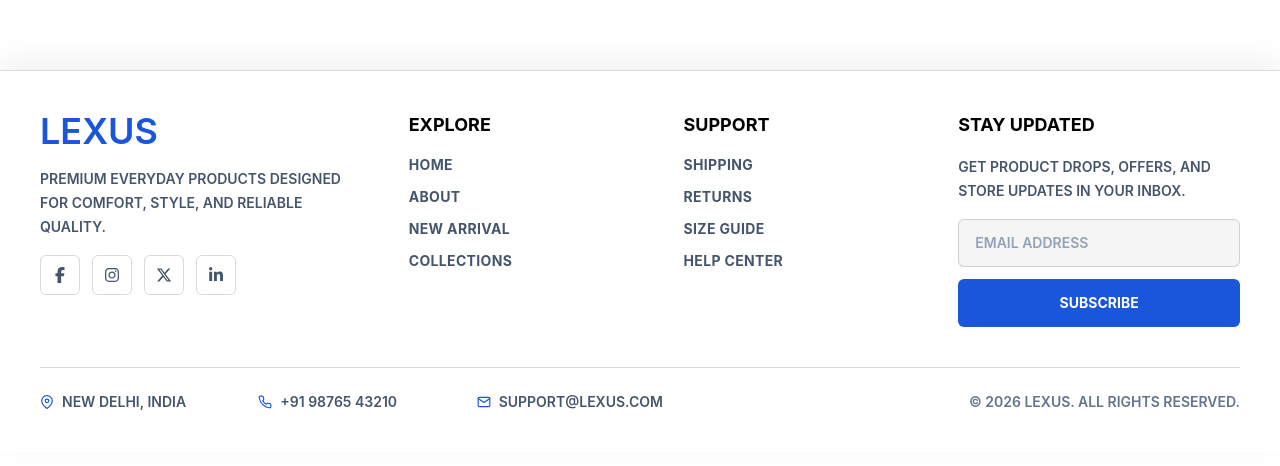
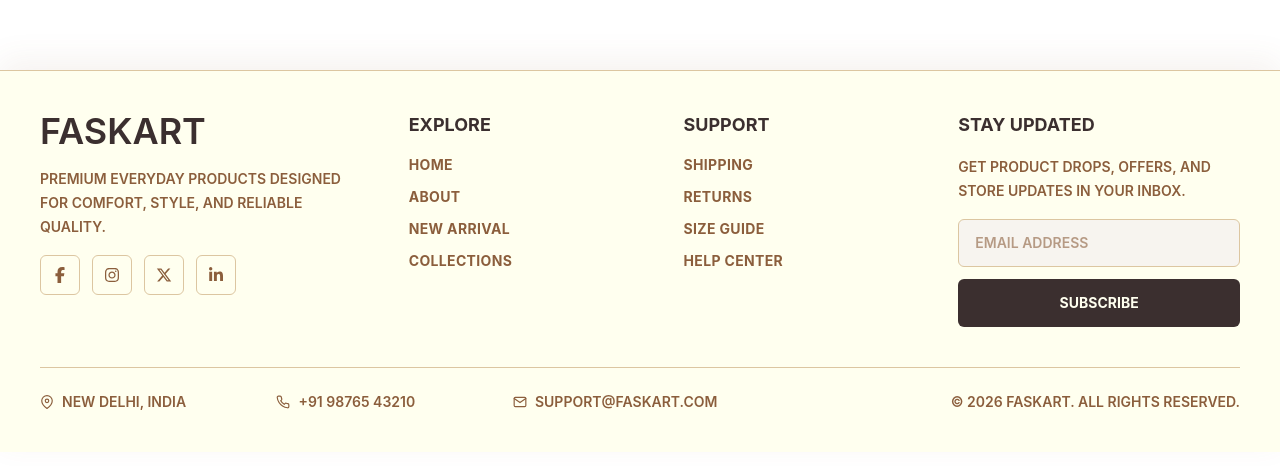
Before and after one commit to paulsp01/Faskart-website, a React (Vite) app: page /new-arrival in a window 1280 px wide. Shown: the part 577-1043 px from the top of the page. Built offline with nearby package versions, Linux system fonts and the light colour scheme; no server answers.

Commit message:
updated some pages

```diff
--- a/src/components/Footer.jsx
+++ b/src/components/Footer.jsx
@@ -1,43 +1,53 @@
 import { NavLink, Link } from "react-router-dom";
-import { FaFacebookF, FaInstagram, FaLinkedinIn, FaXTwitter } from "react-icons/fa6";
+import {
+  FaFacebookF,
+  FaInstagram,
+  FaLinkedinIn,
+  FaXTwitter,
+} from "react-icons/fa6";
 import { FiMail, FiMapPin, FiPhone } from "react-icons/fi";
 
 const Footer = () => {
   return (
-    <footer className="mt-16 border-t border-black/15 bg-white px-6 py-10 shadow-[0_-10px_30px_rgba(15,23,42,0.06)] sm:px-10">
+    <footer className="mt-16 border-t border-[#DCC6A1] bg-[#FFFFEF] px-6 py-10 shadow-[0_-10px_30px_rgba(139,94,60,0.08)] sm:px-10">
       <div className="mx-auto grid max-w-7xl grid-cols-1 gap-10 lg:grid-cols-[1.4fr_1fr_1fr_1.2fr]">
         <section className="flex flex-col gap-4">
-          <h2 className="text-4xl font-semibold uppercase text-[#1A56DB]">
-            lexus
+          <h2 className="text-4xl font-semibold uppercase text-[#3B2F2F]">
+            FASKART
           </h2>
-          <p className="max-w-sm text-sm font-semibold uppercase leading-6 text-slate-600">
+
+          <p className="max-w-sm text-sm font-semibold uppercase leading-6 text-[#8B5E3C]">
             Premium everyday products designed for comfort, style, and reliable
             quality.
           </p>
+
           <div className="flex items-center gap-3">
             <Link
-              className="flex h-10 w-10 items-center justify-center rounded-md border border-black/15 text-slate-600 transition-colors duration-200 hover:border-[#1A56DB] hover:bg-[#1A56DB] hover:text-white"
+              className="flex h-10 w-10 items-center justify-center rounded-md border border-[#DCC6A1] text-[#8B5E3C] transition-colors duration-200 hover:border-[#3B2F2F] hover:bg-[#3B2F2F] hover:text-[#FFFFEF]"
               to="https://www.facebook.com"
               aria-label="Facebook"
             >
               <FaFacebookF />
             </Link>
+
             <Link
-              className="flex h-10 w-10 items-center justify-center rounded-md border border-black/15 text-slate-600 transition-colors duration-200 hover:border-[#1A56DB] hover:bg-[#1A56DB] hover:text-white"
+              className="flex h-10 w-10 items-center justify-center rounded-md border border-[#DCC6A1] text-[#8B5E3C] transition-colors duration-200 hover:border-[#3B2F2F] hover:bg-[#3B2F2F] hover:text-[#FFFFEF]"
               to="https://www.instagram.com"
               aria-label="Instagram"
             >
               <FaInstagram />
             </Link>
+
             <Link
-              className="flex h-10 w-10 items-center justify-center rounded-md border border-black/15 text-slate-600 transition-colors duration-200 hover:border-[#1A56DB] hover:bg-[#1A56DB] hover:text-white"
+              className="flex h-10 w-10 items-center justify-center rounded-md border border-[#DCC6A1] text-[#8B5E3C] transition-colors duration-200 hover:border-[#3B2F2F] hover:bg-[#3B2F2F] hover:text-[#FFFFEF]"
               to="https://twitter.com"
               aria-label="X"
             >
               <FaXTwitter />
             </Link>
+
             <Link
-              className="flex h-10 w-10 items-center justify-center rounded-md border border-black/15 text-slate-600 transition-colors duration-200 hover:border-[#1A56DB] hover:bg-[#1A56DB] hover:text-white"
+              className="flex h-10 w-10 items-center justify-center rounded-md border border-[#DCC6A1] text-[#8B5E3C] transition-colors duration-200 hover:border-[#3B2F2F] hover:bg-[#3B2F2F] hover:text-[#FFFFEF]"
               to="https://www.linkedin.com"
               aria-label="LinkedIn"
             >
@@ -47,27 +57,43 @@ const Footer = () => {
         </section>
 
         <section>
-          <h3 className="mb-4 text-lg font-bold uppercase text-black">
+          <h3 className="mb-4 text-lg font-bold uppercase text-[#3B2F2F]">
             Explore
           </h3>
-          <ul className="flex flex-col gap-3 text-sm font-bold uppercase tracking-wide text-slate-600">
+
+          <ul className="flex flex-col gap-3 text-sm font-bold uppercase tracking-wide text-[#8B5E3C]">
             <li>
-              <NavLink className="transition-colors duration-200 hover:text-[#1A56DB]" to="/">
+              <NavLink
+                className="transition-colors duration-200 hover:text-[#3B2F2F]"
+                to="/"
+              >
                 Home
               </NavLink>
             </li>
+
             <li>
-              <NavLink className="transition-colors duration-200 hover:text-[#1A56DB]" to="/about">
+              <NavLink
+                className="transition-colors duration-200 hover:text-[#3B2F2F]"
+                to="/about"
+              >
                 About
               </NavLink>
             </li>
+
             <li>
-              <NavLink className="transition-colors duration-200 hover:text-[#1A56DB]" to="/new-arrival">
+              <NavLink
+                className="transition-colors duration-200 hover:text-[#3B2F2F]"
+                to="/new-arrival"
+              >
                 New Arrival
               </NavLink>
             </li>
+
             <li>
-              <NavLink className="transition-colors duration-200 hover:text-[#1A56DB]" to="/collections">
+              <NavLink
+                className="transition-colors duration-200 hover:text-[#3B2F2F]"
+                to="/collections"
+              >
                 Collections
               </NavLink>
             </li>
@@ -75,27 +101,43 @@ const Footer = () => {
         </section>
 
         <section>
-          <h3 className="mb-4 text-lg font-bold uppercase text-black">
+          <h3 className="mb-4 text-lg font-bold uppercase text-[#3B2F2F]">
             Support
           </h3>
-          <ul className="flex flex-col gap-3 text-sm font-bold uppercase tracking-wide text-slate-600">
+
+          <ul className="flex flex-col gap-3 text-sm font-bold uppercase tracking-wide text-[#8B5E3C]">
             <li>
-              <NavLink className="transition-colors duration-200 hover:text-[#1A56DB]" to="/shipping">
+              <NavLink
+                className="transition-colors duration-200 hover:text-[#3B2F2F]"
+                to="/shipping"
+              >
                 Shipping
               </NavLink>
             </li>
+
             <li>
-              <NavLink className="transition-colors duration-200 hover:text-[#1A56DB]" to="/returns">
+              <NavLink
+                className="transition-colors duration-200 hover:text-[#3B2F2F]"
+                to="/returns"
+              >
                 Returns
               </NavLink>
             </li>
+
             <li>
-              <NavLink className="transition-colors duration-200 hover:text-[#1A56DB]" to="/size-guide">
+              <NavLink
+                className="transition-colors duration-200 hover:text-[#3B2F2F]"
+                to="/size-guide"
+              >
                 Size Guide
               </NavLink>
             </li>
+
             <li>
-              <NavLink className="transition-colors duration-200 hover:text-[#1A56DB]" to="/help-center">
+              <NavLink
+                className="transition-colors duration-200 hover:text-[#3B2F2F]"
+                to="/help-center"
+              >
                 Help Center
               </NavLink>
             </li>
@@ -103,21 +145,24 @@ const Footer = () => {
         </section>
 
         <section className="flex flex-col gap-4">
-          <h3 className="text-lg font-bold uppercase text-black">
+          <h3 className="text-lg font-bold uppercase text-[#3B2F2F]">
             Stay Updated
           </h3>
-          <p className="text-sm font-semibold uppercase leading-6 text-slate-600">
+
+          <p className="text-sm font-semibold uppercase leading-6 text-[#8B5E3C]">
             Get product drops, offers, and store updates in your inbox.
           </p>
+
           <form className="flex flex-col gap-3 sm:flex-row lg:flex-col">
             <input
-              className="min-h-12 flex-1 rounded-md border border-black/15 bg-[#f5f5f5] px-4 text-sm font-semibold uppercase outline-none transition-colors duration-200 placeholder:text-slate-400 focus:border-[#1A56DB]"
+              className="min-h-12 flex-1 rounded-md border border-[#DCC6A1] bg-[#F7F4EF] px-4 text-sm font-semibold uppercase text-[#3B2F2F] outline-none transition-colors duration-200 placeholder:text-[#8B5E3C]/60 focus:border-[#8B5E3C]"
               type="email"
               placeholder="Email address"
               aria-label="Email address"
             />
+
             <button
-              className="min-h-12 rounded-md bg-[#1A56DB] px-5 text-sm font-bold uppercase text-white transition-colors duration-200 hover:bg-blue-800"
+              className="min-h-12 rounded-md bg-[#3B2F2F] px-5 text-sm font-bold uppercase text-[#FFFFEF] transition-colors duration-200 hover:bg-[#8B5E3C]"
               type="submit"
             >
               Subscribe
@@ -126,23 +171,26 @@ const Footer = () => {
         </section>
       </div>
 
-      <div className="mx-auto mt-10 flex max-w-7xl flex-col gap-5 border-t border-black/15 pt-6 text-sm font-semibold uppercase text-slate-600 lg:flex-row lg:items-center lg:justify-between">
+      <div className="mx-auto mt-10 flex max-w-7xl flex-col gap-5 border-t border-[#DCC6A1] pt-6 text-sm font-semibold uppercase text-[#8B5E3C] lg:flex-row lg:items-center lg:justify-between">
         <div className="grid gap-3 sm:grid-cols-3 lg:gap-8">
           <p className="flex items-center gap-2">
-            <FiMapPin className="text-[#1A56DB]" />
+            <FiMapPin className="text-[#8B5E3C]" />
             New Delhi, India
           </p>
+
           <p className="flex items-center gap-2">
-            <FiPhone className="text-[#1A56DB]" />
+            <FiPhone className="text-[#8B5E3C]" />
             +91 98765 43210
           </p>
+
           <p className="flex items-center gap-2">
-            <FiMail className="text-[#1A56DB]" />
-            support@lexus.com
+            <FiMail className="text-[#8B5E3C]" />
+            support@FASKART.com
           </p>
         </div>
-        <p className="text-slate-500">
-          © {new Date().getFullYear()} Lexus. All Rights Reserved.
+
+        <p className="text-[#8B5E3C]">
+          © {new Date().getFullYear()} FASKART. All Rights Reserved.
         </p>
       </div>
     </footer>
--- a/src/components/home/FeatureProducts.jsx
+++ b/src/components/home/FeatureProducts.jsx
@@ -26,7 +26,7 @@ const data = useMemo(() => {
         {loading && <p>Loading global data...</p>}
         {error && <p style={{ color: "red" }}>Error: {error}</p>}
         {data.length > 0 && !loading && (
-          <div className="grid grid-cols-1 sm:grid-cols-2 lg:grid-cols-4 gap-10">
+          <div className="grid grid-cols-1 sm:grid-cols-2 lg:grid-cols-3 xl:grid-cols-4 gap-10">
             {data.map((item) => (
               <Cards key={item.id} product={item}  />
             ))}
--- a/src/components/home/Heading.jsx
+++ b/src/components/home/Heading.jsx
@@ -1,8 +1,15 @@
 import React from 'react'
 
-const Heading = ({heading,category}) => {
+const Heading = ({ heading, category }) => {
   return (
-    <div className='capitalize font-semibold text-2xl px-5 sm:px-10 xl:px-15 py-5'>{heading}:{category}</div>
+    <div className='capitalize font-semibold text-2xl px-5 sm:px-10 xl:px-15 py-5'>
+      {heading}
+      {category ? (
+        <span className='bg-[#DCC6A1] ml-5 uppercase rounded-full border-2 text-base px-1 border-[#8B5E3C]'>
+          {category}
+        </span>
+      ) : null}
+    </div>
   )
 }
 
--- a/src/components/home/ProductCard.jsx
+++ b/src/components/home/ProductCard.jsx
@@ -2,129 +2,109 @@ import React from "react";
 import StarIcon from "@mui/icons-material/Star";
 import FavoriteBorderIcon from "@mui/icons-material/FavoriteBorder";
 import ShoppingBagOutlinedIcon from "@mui/icons-material/ShoppingBagOutlined";
-import useDataContext from "../../customHooks/useDataContext.jsx";
+import { useNavigate } from "react-router-dom";
 
-const ProductCard = ({product}) => {
+const ProductCard = ({ product }) => {
+  const navigate = useNavigate();
+
+  const handleCardClick = () => {
+    navigate(`/collections/${product.id}`);
+  };
+
+  const handleWishlist = (e) => {
+    e.stopPropagation();
+    console.log("Wishlist");
+  };
+
+  const handleAddToCart = (e) => {
+    e.stopPropagation();
+    console.log("Add To Cart");
+  };
+
+  return (
+    <div
+      onClick={handleCardClick}
+      className="group h-full cursor-pointer overflow-hidden rounded-xl bg-white p-1 shadow-lg shadow-[#8B5E3C] flex flex-col"
+    >
+
+      <div className="relative flex items-center justify-center bg-[#F7F4EF] pt-4">
+
+        <span className="absolute left-5 top-5 rounded-full bg-[#3B2F2F] px-4 py-2 text-xs font-semibold text-white">
+          {product.discountPercentage}%
+        </span>
 
 
-  return (
- <>
-
-     <div key={product.id} className="group  shadow-[#8B5E3C] p-1 shadow-lg  rounded-xl  ">
-    <div className="relative bg-[#F7F4EF] flex items-center justify-center pt-4">
-    <div className="bg-[#DCC6A1]  w-fit p-4 rounded-t-full flex items-center justify-center   ">
         <button
-          className="
-          absolute
-          top-5
-          right-5
-          z-20
-          bg-[#F7F4EF]
-          p-2
-          rounded-full
-          shadow-md
-          hover:bg-[#3B2F2F]
-          hover:text-white
-          duration-300"
+          onClick={handleWishlist}
+          className="absolute right-5 top-5 rounded-full bg-white p-2 shadow-md transition hover:bg-[#3B2F2F] hover:text-white"
         >
           <FavoriteBorderIcon fontSize="small" />
         </button>
 
-        {/* Discount Badge */}
-        <span
-          className="
-          absolute
-          top-5
-          left-5
-          bg-[#3B2F2F]
-          text-white
-          text-xs
-          px-3
-          py-1
-          rounded-full
-          font-semibold"
-        >
-         {product.discountPercentage}%
-        </span>
-
-    <div className="flex flex-col justify-center items-center">
+        <div className="flex h-[200px] w-[240px] flex-col items-center justify-center rounded-t-full bg-[#DCC6A1]">
           <img
             src={product.thumbnail}
-          alt=""
-          className="
-          w-40
-          object-contain
-          duration-500
-          group-hover:scale-110"
+            alt={product.title}
+            className="h-44 w-40 object-contain duration-300 group-hover:scale-110"
           />
-     <p className="text-[#8B5E3C] text-sm font-bold uppercase tracking-widest  rounded-full">
-         {(product.category).toUpperCase()}
+
+          <p className="mt-4 text-sm font-bold uppercase tracking-[3px] text-[#8B5E3C]">
+            {product.category.toUpperCase()}
           </p>
         </div>
       </div>
 
 
-  </div>
-   <div className="bg-[#FFFFEF] p-4 ">
+      <div className="flex flex-1 flex-col bg-[#F7F4EF] p-5">
 
-        <h2
-          className="
-          text-2xl
-          font-bold
-          text-[#3B2F2F]
-          mt-2"
-        >
+        <h2 className="min-h-[64px] text-2xl font-bold text-[#3B2F2F] line-clamp-2">
           {product.title}
         </h2>
 
-        <p className="text-gray-600 text-sm mt-2 line-clamp-2">
-         {product.description}
+        <p className="mt-2 min-h-[48px] text-sm text-gray-600 line-clamp-2">
+          {product.description.slice(0, 70)}...
         </p>
 
-        <div className="flex items-center gap-1 mt-4">
+
+        <div className="mt-4 flex items-center gap-1">
           {[1, 2, 3, 4, 5].map((item) => (
-            <StarIcon key={item} sx={{ color: "#D89C2B", fontSize: 18 }} />
+            <StarIcon
+              key={item}
+              sx={{ color: "#D89C2B", fontSize: 18 }}
+            />
           ))}
 
-          <span className="ml-2 text-sm text-gray-500">(128 Reviews)</span>
+          <span className="ml-2 text-sm text-gray-500">
+            (128 Reviews)
+          </span>
         </div>
 
 
-        <div className="flex items-end gap-3">
-          <h3 className="text-3xl font-bold text-[#3B2F2F]">$34</h3>
+        <div className="mt-auto flex items-end justify-between gap-3 pt-6">
+          <div>
+            <h3 className="text-3xl font-bold text-[#3B2F2F]">
+              $
+              {(
+                product.price *
+                (1 - product.discountPercentage / 100)
+              ).toFixed(0)}
+            </h3>
 
-          <span className="line-through text-gray-400">$46</span>
+            <span className="text-lg text-gray-400 line-through">
+              ${product.price.toFixed(0)}
+            </span>
+          </div>
 
           <button
-          className="
-          mt-6
-          w-full
-          bg-[#3B2F2F]
-          text-[#F7F4EF]
-          py-3
-          rounded-xl
-          font-semibold
-          flex
-          items-center
-          justify-center
-          gap-2
-          hover:bg-[#372110a9]
-          duration-300"
+            onClick={handleAddToCart}
+            className="flex  items-center gap-2 rounded-xl bg-[#3B2F2F] px-6 py-3 font-semibold text-[#F7F4EF] transition duration-300 hover:bg-[#372110]"
           >
             <ShoppingBagOutlinedIcon />
             Add To Cart
           </button>
-
-        </div>
-
-
-
-
-
         </div>
       </div>
-
- </>
+    </div>
   );
 };
 
--- a/src/pages/About.jsx
+++ b/src/pages/About.jsx
@@ -13,7 +13,7 @@ import imgFour from "../images/img-four.jpg"
 const About = () => {
   const box = [
   {
-    icon: <GroupOutlinedIcon sx={{ color: "#1A56DB",fontSize: {
+    icon: <GroupOutlinedIcon sx={{ color: "#8B5E3C",fontSize: {
                       xs: 20,
                       sm: 25,
                       md: 26,
@@ -23,7 +23,7 @@ const About = () => {
     title: "HAPPY CUSTOMERS",
   },
   {
-    icon: <LanguageOutlinedIcon sx={{ color: "#1A56DB",fontSize: {
+    icon: <LanguageOutlinedIcon sx={{ color: "#8B5E3C",fontSize: {
                       xs: 20,
                       sm: 25,
                       md: 26,
@@ -33,7 +33,7 @@ const About = () => {
     title: "GLOBAL BRANDS",
   },
   {
-    icon: <SupportAgentOutlinedIcon sx={{ color: "#1A56DB",fontSize: {
+    icon: <SupportAgentOutlinedIcon sx={{ color: "#8B5E3C",fontSize: {
                       xs: 20,
                       sm: 25,
                       md: 26,
@@ -43,7 +43,7 @@ const About = () => {
     title: "SUPPORT",
   },
   {
-    icon: <HomeRepairServiceOutlinedIcon sx={{ color: "#1A56DB",fontSize: {
+    icon: <HomeRepairServiceOutlinedIcon sx={{ color: "#8B5E3C",fontSize: {
                       xs: 20,
                       sm: 25,
                       md: 26,
@@ -110,19 +110,19 @@ const cards=[
   }
 ]
   return (
-    <main className="max-w-10xl mx-auto" >
-      <section className="w-full flex flex-col items-center justify-center  gap-5 p-8 lg:py-20">
+    <main className="max-w-10xl mx-auto  text-[#3B2F2F]">
+     <section className="w-full flex flex-col items-center justify-center gap-5 p-8 lg:py-20 ">
         <h1 className="text-3xl sm:text-4xl lg:text-5xl font-bold">
           Our Journey
         </h1>
-        <p className=" w-full sm:w-2/3 opacity-70   lg:w-2/5 text-xs sm:text-sm lg:text-base text-center">
+       <p className="w-full sm:w-2/3 lg:w-2/5 text-xs sm:text-sm lg:text-base text-center text-[#8B5E3C]">
           Redefining the intersection of minimalist design and premium utility.
           We believe that everyday essentials should be crafted with
           uncompromising quality and quiet elegance.
         </p>
       </section>
 
-      <section className="w-full flex flex-col lg:flex-row items-center justify-center p-8 lg:px-10 lg:py-20 gap-10">
+<section className="w-full flex flex-col lg:flex-row items-center justify-center p-8 lg:px-10 lg:py-20 gap-10 ">
         <div className="">
           <img
             className="w-100 lg:h-150 sm:w-120 lg:w-210 rounded-xl"
@@ -135,14 +135,14 @@ const cards=[
             Our Values
           </h1>
           {values.map((item) => (
-     <div key={item.id} className="border border-black/15 p-6 shadow-lg flex flex-col gap-3 ">
-            <h2 className="text-sm sm:text-base font-bold  text-[#1A56DB]  lg:text-lg flex items-center sm:justify-center lg:justify-start  gap-2 ">
+     <div key={item.id} className="border border-[#DCC6A1] bg-[#F7F4EF] rounded-xl p-6 shadow-lg flex flex-col gap-3 hover:shadow-xl duration-300">
+           <h2 className="text-sm sm:text-base lg:text-lg font-bold text-[#3B2F2F] flex items-center sm:justify-center lg:justify-start gap-2">
               <span>
                 {item.icon}
               </span>
               {item.title}
             </h2>
-            <p className="opacity-70  sm:text-center text-xs sm:text-sm lg:text-base lg:text-start">
+           <p className="text-[#8B5E3C] text-xs sm:text-sm lg:text-base opacity-90 sm:text-center lg:text-start">
               {item.description}
             </p>
           </div>
@@ -151,12 +151,12 @@ const cards=[
         </div>
       </section>
 
-      <section className="w-full bg-gray-200 py-20 grid grid-cols-2 lg:grid-cols-4 gap-4   p-8">
+      <section className="w-full bg-[#DCC6A1] py-20 grid grid-cols-2 lg:grid-cols-4 gap-4   p-8">
         {
           box.map((item) => (
             <div key={item.id} className="flex flex-col gap-1 lg:gap-3 items-center justify-center">
          {item.icon}
-          <h1 className="text-2xl lg:text-3xl">{item.value}</h1>
+         <h1 className="text-2xl lg:text-3xl font-bold text-[#3B2F2F]">{item.value}</h1>
           <p className=" uppercase text-xs lg:text-sm opacity-50 font-bold text-nowrap">
            {item.title}
           </p>
@@ -166,15 +166,14 @@ const cards=[
 
       </section>
 
-
-      <section className="w-full py-20 flex flex-col items-center justify-center gap-4 px-8 lg:px-10">
+<section className="w-full py-20 flex flex-col items-center justify-center gap-4 px-8 lg:px-10 "></section><section className="w-full py-20 flex flex-col items-center justify-center gap-4 px-8 lg:px-10">
         <h1 className="text-3xl sm:text-4xl  lg:text-5xl font-bold">Meet The Team</h1>
-        <p className="text-xs sm:text-sm lg:text-base  opacity-70">The Visionari Behind LUXES </p>
+        <p className="text-xs sm:text-sm lg:text-base  text-[#8B5E3C]">The Visionari Behind LUXES </p>
         <div  className="grid grid-cols-1 sm:grid-cols-2  lg:grid-cols-4 gap-10 mt-5  ">
      {
       cards.map((item) => (
 
-       <div key={item.id} className="w-full   bg-gray-100 flex flex-col items-center justify-center border border-black/15 shadow-lg  rounded-lg px-15 py-6 gap-3">
+       <div key={item.id} className="w-full   bg-[#FFFFEF] flex flex-col items-center justify-center border border-[#DCC6A1] shadow-lg  rounded-lg px-15 py-6 gap-3">
      <div className="w-28 h-28 sm:w-32 sm:h-32 lg:w-36 lg:h-36 rounded-full overflow-hidden">
             <img
               src={item.img}
@@ -182,8 +181,8 @@ const cards=[
               alt="Team member"
             />
           </div>
-     <p className="font-bold text-nowrap">{item.title}</p>
-     <p className="text-xs text-[#1A56DB] opacity-70 text-nowrap">{item.desc}</p>
+     <p className="font-bold text-nowrap text-[#3B2F2F]">{item.title}</p>
+     <p className="text-xs text-[#8B5E3C]  text-nowrap">{item.desc}</p>
 
       </div>
 
--- a/src/pages/Collections.jsx
+++ b/src/pages/Collections.jsx
@@ -13,7 +13,7 @@ const Collections = () => {
   }
 
   return (
-    <section className="grid grid-cols-1 sm:grid-cols-2 lg:grid-cols-4  gap-10 pt-15 px-5 sm:px-10 xl:px-15 py-5 ">
+    <section className="grid grid-cols-1 sm:grid-cols-2 lg:grid-cols-3 xl:grid-cols-4  gap-10 pt-15 px-5 sm:px-10 xl:px-15 py-5 ">
       {product.map((product) => (
         <Cards key={product.id} product={product} />
       ))}
--- a/src/pages/Home.jsx
+++ b/src/pages/Home.jsx
@@ -28,7 +28,7 @@ const Home = () => {
 
         <CategoryCard category={category} setCategory={setCategory} />
       </div>
-      <div className="px-5 sm:px-10 xl:px-15 py-5 grid grid-cols-1 sm:grid-cols-2 lg:grid-cols-4 gap-10">
+      <div className="px-5 sm:px-10 xl:px-15 py-5 grid grid-cols-1 sm:grid-cols-2 lg:grid-cols-3 xl:grid-cols-4 gap-10">
         <CardTwo />
         <CardTwo />
         <CardTwo />
```
Also changed, not shown: src/pages/CollectionsDetails.jsx (+31 -28 lines). Lines whose indentation alone changed are shown as unchanged.
